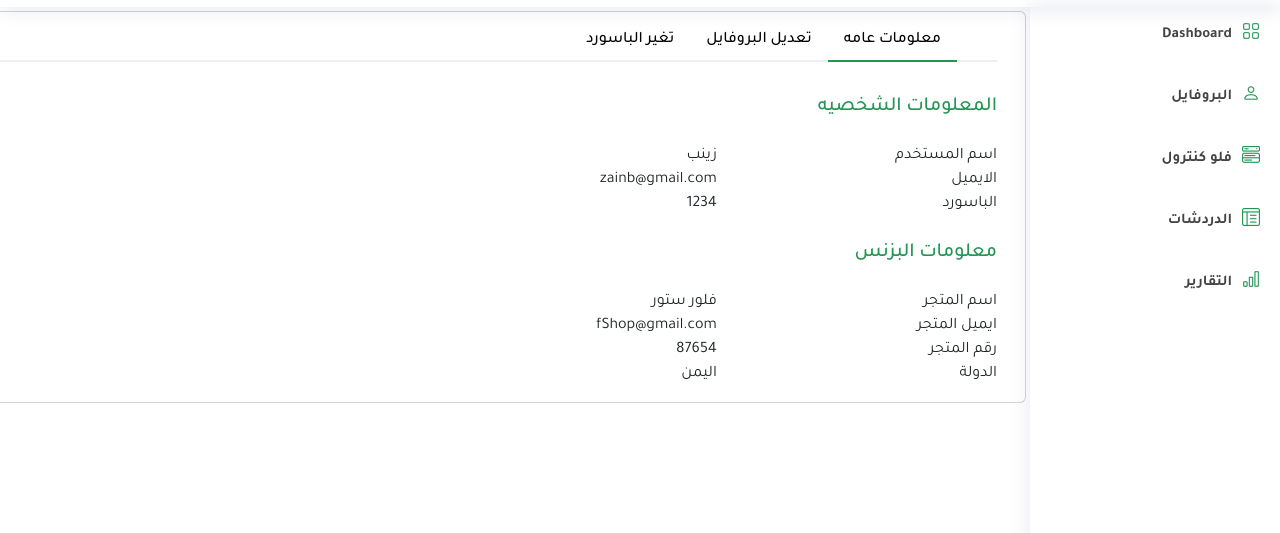
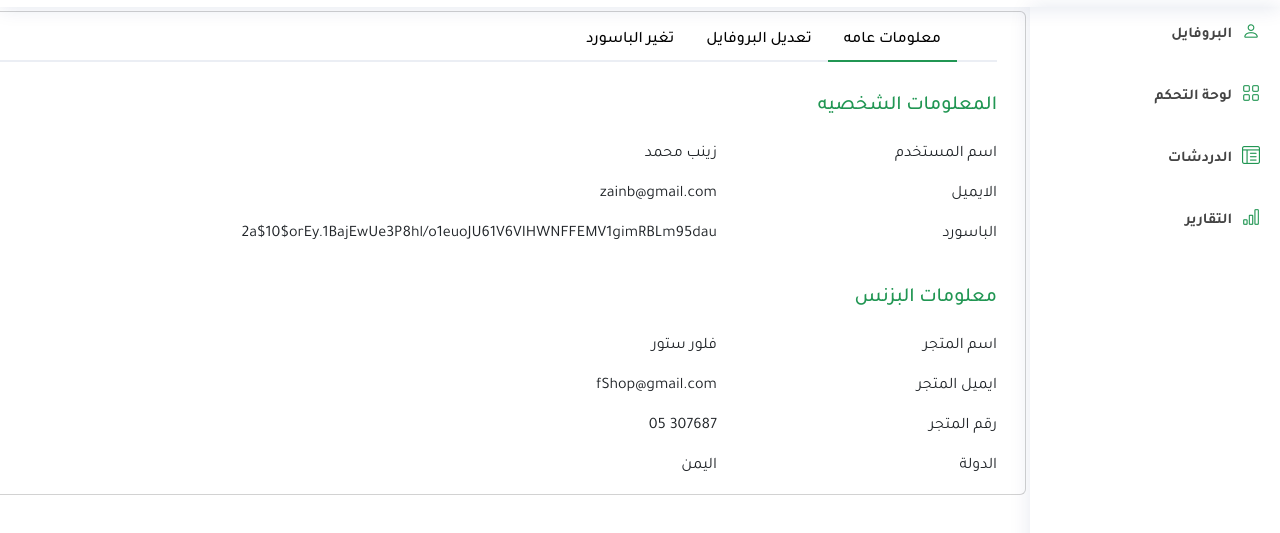
Before and after one commit to ZainbMohammed/graduation-2024, a plain HTML site: page client/pages/profile.html in a window 1280 px wide. Shown: the part 53-586 px from the top of the page. Drawn offline with Linux system fonts and the light colour scheme.

Commit message:
last updating on landing page

```diff
--- a/client/assets/css/profileStyle.css
+++ b/client/assets/css/profileStyle.css
@@ -436,7 +436,7 @@ h6 {
 
 .profile .tab-content .card-title {
   color: var(--main-color);
-  margin: 25px 0px;
+  margin: 24px 0px;
 }
 
 .profile .profile-edit label {
--- a/client/pages/profile.html
+++ b/client/pages/profile.html
@@ -93,23 +93,23 @@
   <aside id="sidebar" class="sidebar">
     <ul class="sidebar-nav" id="sidebar-nav">
       <li class="nav-item">
-        <a class="nav-link " href="index.html">
-          <i class="bi bi-grid"></i>
-          <span>Dashboard</span>
-        </a>
-      </li><!-- End Dashboard Nav -->
-      <li class="nav-item">
         <a class="nav-link" href="./profile.html">
           <i class="bi bi-person"></i>
           <span>البروفايل</span>
         </a>
       </li>
       <li class="nav-item">
+        <a class="nav-link " href="index.html">
+          <i class="bi bi-grid"></i>
+          <span>لوحة التحكم</span>
+        </a>
+      </li><!-- End Dashboard Nav -->
+      <!-- <li class="nav-item">
         <a class="nav-link collapsed" href="#">
           <i class="bi bi-menu-button-wide"></i>
           <span>فلو كنترول</span>
         </a>
-      </li>
+      </li> -->
       <li class="nav-item">
         <a class="nav-link collapsed" href="#">
           <i class="bi bi-layout-text-window-reverse"></i>
@@ -147,30 +147,30 @@
               <div class="tab-content pt-2">
                 <div class="tab-pane fade show active profile-overview" id="profile-overview">
                   <h5 class="card-title">المعلومات الشخصيه</h5>
-                  <div class="row">
+                  <div class="row pb-3">
                     <div class="col-lg-3 col-md-4 label">اسم المستخدم</div>
-                    <div class="col-lg-9 col-md-8" id="username">زينب</div>
+                    <div class="col-lg-9 col-md-8" id="username"> زينب محمد</div>
                   </div>
-                  <div class="row">
+                  <div class="row pb-3">
                     <div class="col-lg-3 col-md-4 label">الايميل</div>
                     <div class="col-lg-9 col-md-8" id="email">zainb@gmail.com</div>
                   </div>
-                  <div class="row">
+                  <div class="row pb-3">
                     <div class="col-lg-3 col-md-4 label">الباسورد</div>
-                    <div class="col-lg-9 col-md-8" id="password">1234</div>
+                    <div class="col-lg-9 col-md-8" id="password">2a$10$orEy.1BajEwUe3P8hl/o1euoJU61V6VIHWNFFEMV1gimRBLm95dau</div>
                   </div>
                   <h5 class="card-title">معلومات البزنس</h5>
-                  <div class="row">
+                  <div class="row pb-3">
                     <div class="col-lg-3 col-md-4 label">اسم المتجر</div>
                     <div class="col-lg-9 col-md-8" id="storeName">فلور ستور</div>
                   </div>
-                  <div class="row">
+                  <div class="row pb-3">
                     <div class="col-lg-3 col-md-4 label">ايميل المتجر</div>
                     <div class="col-lg-9 col-md-8" id="storeEmail">fShop@gmail.com</div>
                   </div>
-                  <div class="row">
+                  <div class="row pb-3">
                     <div class="col-lg-3 col-md-4 label">رقم المتجر</div>
-                    <div class="col-lg-9 col-md-8" id="storePhone">87654</div>
+                    <div class="col-lg-9 col-md-8" id="storePhone">307687 05</div>
                   </div>
                   <div class="row">
                     <div class="col-lg-3 col-md-4 label">الدولة</div>
@@ -183,41 +183,41 @@
                     <div class="row mb-3">
                       <label for="fullName" class="col-md-4 col-lg-3 col-form-label">اسم المستخدم</label>
                       <div class="col-md-8 col-lg-7">
-                        <input name="fullName" type="text" class="form-control" id="f-username">
+                        <input name="fullName" type="text" class="form-control" id="f-username" value="زينب محمد">
                       </div>
                     </div>
                     <div class="row mb-3">
                       <label for="email" class="col-md-4 col-lg-3 col-form-label">الايميل</label>
                       <div class="col-md-8 col-lg-7">
-                        <input name="email" type="email" class="form-control" id="f-email">
+                        <input name="email" type="email" class="form-control" id="f-email" value="zainb@gmail.com">
                       </div>
                     </div>
                     <div class="row mb-3">
                       <label for="storeName" class="col-md-4 col-lg-3 col-form-label">اسم المتجر</label>
                       <div class="col-md-8 col-lg-7">
-                        <input name="storeName" type="text" class="form-control" id="f-storeName">
+                        <input name="storeName" type="text" class="form-control" id="f-storeName" value="فلور ستور">
                       </div>
                     </div>
                     <div class="row mb-3">
                       <label for="storeEmail" class="col-md-4 col-lg-3 col-form-label">ايميل المتجر</label>
                       <div class="col-md-8 col-lg-7">
-                        <input name="storeEmail" type="email" class="form-control" id="f-storeEmail">
+                        <input name="storeEmail" type="email" class="form-control" id="f-storeEmail" value="fShop@gmail.com">
                       </div>
                     </div>
                     <div class="row mb-3">
                       <label for="storePhone" class="col-md-4 col-lg-3 col-form-label">رقم المتجر</label>
                       <div class="col-md-8 col-lg-7">
-                        <input name="storePhone" type="text" class="form-control" id="f-storePhone">
+                        <input name="storePhone" type="text" class="form-control" id="f-storePhone" value="307687 05">
                       </div>
                     </div>
                     <div class="row mb-3">
                       <label for="Country" class="col-md-4 col-lg-3 col-form-label">الدولة</label>
                       <div class="col-md-8 col-lg-7">
-                        <input name="country" type="text" class="form-control" id="f-country">
+                        <input name="country" type="text" class="form-control" id="f-country" value="اليمن">
                       </div>
                     </div>
                     <div class="text-center">
-                      <button type="submit" class="btn save" id="save-button">حفظ</button>
+                      <button type="submit" class="btn save mb-3" id="save-button">حفظ</button>
                     </div>
                   </form><!-- End Profile Edit Form -->
                 </div>
```
Also changed, not shown: client/pages/login.html (+1 -1 lines).
